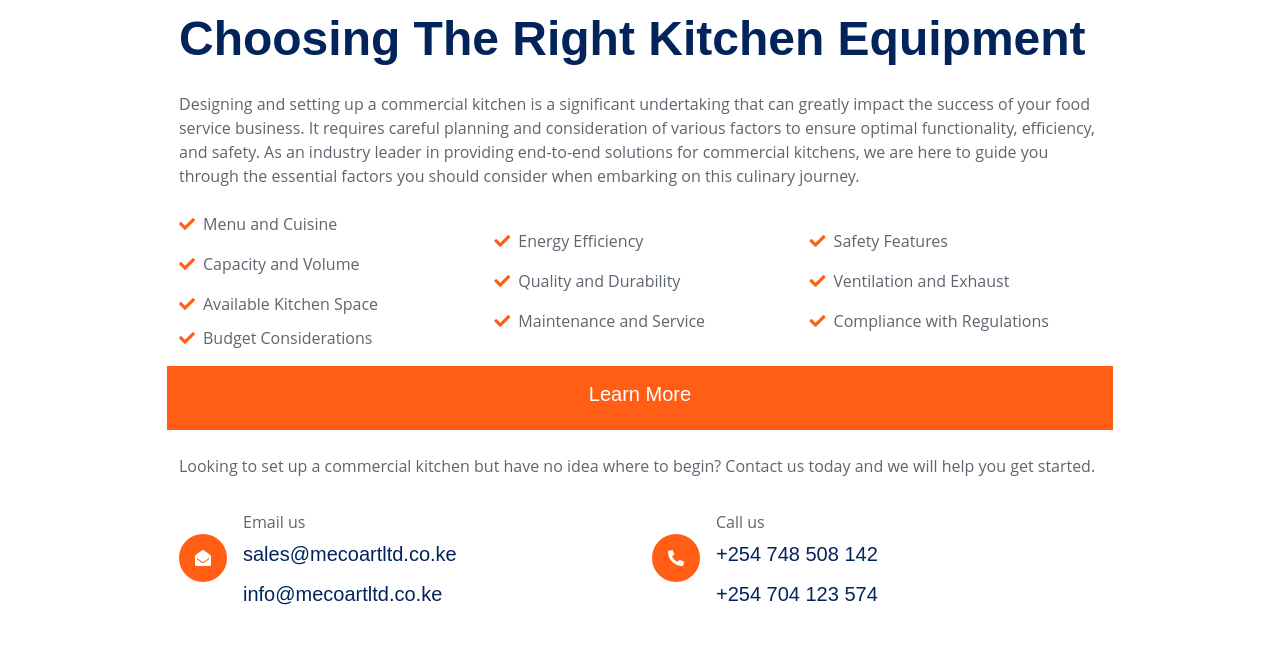
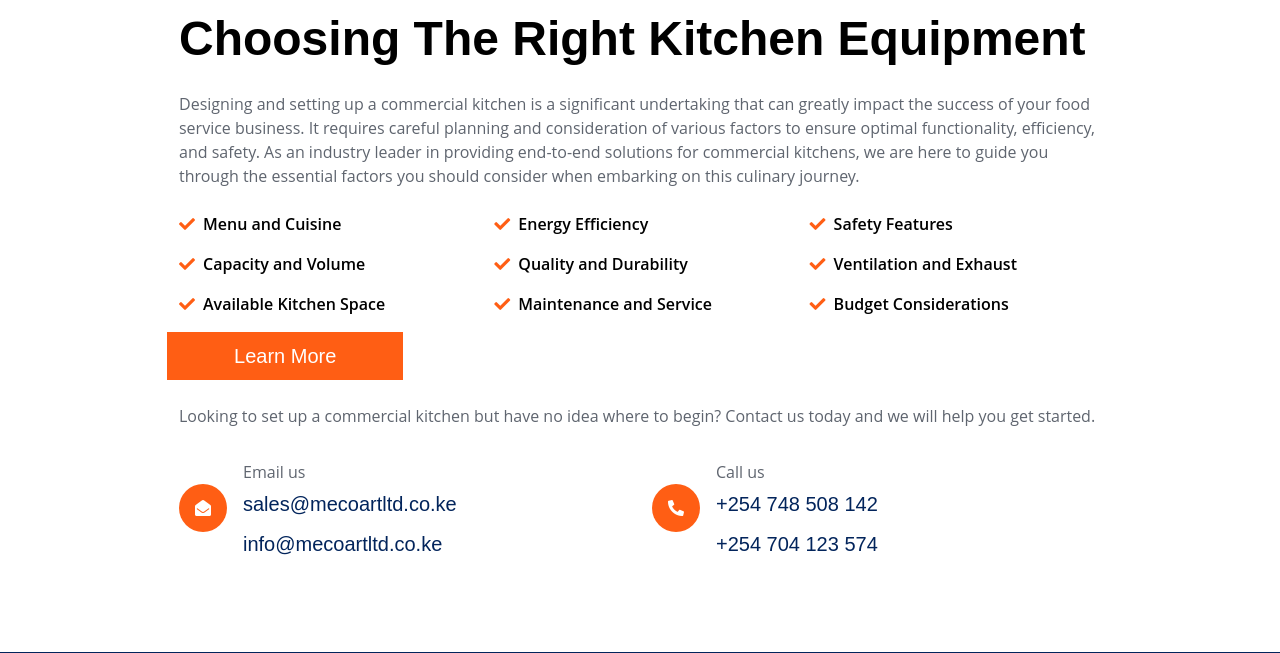
Before and after one commit to Konyuka/mecoart, a PHP site: page / in a window 1280 px wide. Shown: the part 939-1592 px from the top of the page. Run offline with PHP 8.4, Linux system fonts and the light colour scheme; some libraries are stand-ins or nearby versions.

Commit message:
git add night changes

```diff
--- a/css/style.css
+++ b/css/style.css
@@ -4,6 +4,22 @@
   --secondary: #5f656f;
   --light: #f5f5f5;
   --dark: #02245b;
+}
+
+.image-layer {
+    top: 0;
+    left: 0;
+    right: 0;
+    bottom: 0;
+    align-items: center;
+    background: linear-gradient(
+    to right,
+    rgba(2, 36, 91, 1) 0%,
+    rgba(2, 36, 91, 0) 100%
+  );
+    z-index: 1;
+    /* width: 100vw;
+    height: 100vh; */
 }
 
 .margin-top-text {
--- a/index.php
+++ b/index.php
@@ -142,7 +142,7 @@
                 </div>
                 <div class="col-lg-10 wow fadeIn" data-wow-delay="0.5s">
                     <p class="fw-medium text-uppercase text-primary mb-2">Get expert advice</p>
-                    <h1 class="display-5 mb-4">Choosing The Right Kitchen Equipment</h1>
+                    <h1 class="display-5 mb-4" style="color:black;">Choosing The Right Kitchen Equipment</h1>
                     <p class="mb-4">
                         Designing and setting up a commercial kitchen is a significant undertaking that can greatly
                         impact the
@@ -154,7 +154,7 @@
                         should
                         consider when embarking on this culinary journey.
                     </p>
-                    <div class="italic row align-items-center mb-4">
+                    <div class="italic row align-items-center mb-4" style="font-weight: 600; color:black;">
                         <!-- <div class="flex-shrink-0 bg-primary p-4">
                             <h1 class="display-2">6</h1>
                             <h5 class="text-white">Years of</h5>
@@ -163,11 +163,8 @@
                         <div class="col-lg-4 col-md-6 ms-0">
                             <p><i class="fa fa-check text-primary me-2"></i>Menu and Cuisine</p>
                             <p><i class="fa fa-check text-primary me-2"></i>Capacity and Volume</p>
-                            <p class="mb-0"><i class="fa fa-check text-primary me-2"></i>Available Kitchen Space
+                            <p><i class="fa fa-check text-primary me-2"></i>Available Kitchen Space
                             </p>
-                            <p style="margin-top:10px"><i class="fa fa-check text-primary me-2"></i>Budget
-                                Considerations</p>
-
                         </div>
                         <!-- <div class="flex-shrink-0 bg-primary p-4">
                             <h1 class="display-2">6</h1>
@@ -183,14 +180,18 @@
                         <div class="col-lg-4 col-md-6 ms-0" style="right:0;">
                             <p><i class="fa fa-check text-primary me-2"></i>Safety Features</p>
                             <p><i class="fa fa-check text-primary me-2"></i>Ventilation and Exhaust</p>
-                            <p><i class="fa fa-check text-primary me-2"></i>Compliance with Regulations</p>
+                            <p class="font-weight-bold"><i class="fa fa-check text-primary me-2"></i>Budget
+                                Considerations</p>
                         </div>
 
-                        <a href="choosing-the-right-kitchen-equipment.php" class="flex-shrink-0 bg-primary p-3"
-                            style="">
+                        <a href="choosing-the-right-kitchen-equipment.php"
+                            class="col-lg-3 flex-shrink-0 bg-primary py-1 px-5" style="">
+
+                            <div>
+                                <h5 class="mt-2 text-white text-center">Learn More
+                                </h5>
+                            </div>
                             <!-- <h1 class="display-2">6</h1> -->
-                            <h5 class="text-white text-center">Learn More
-                            </h5>
                         </a>
                     </div>
 
@@ -452,7 +453,7 @@
     <div class="container-xxl py-5">
         <div class="container">
             <div class="text-center mx-auto pb-4 wow fadeInUp" data-wow-delay="0.1s" style="max-width: 600px;">
-                <p class="fw-medium text-uppercase text-primary mb-2">Meco Art</p>
+                <p class="fw-medium text-uppercase text-primary mb-2">What we do</p>
                 <h1 class="display-5 mb-4">Our Services</h1>
             </div>
             <div class="row gy-5 gx-4">
--- a/products.php
+++ b/products.php
@@ -57,7 +57,7 @@
                                 </span>
                             </button>
                             <div class="position-relative overflow-hidden bg-light d-flex flex-column justify-content-center w-100 ps-4" style="height: 90px;">
-                                <h5>Wash Up Area</h5>
+                                <h5>Stainless Steel Sinks</h5>
                             </div>
                         </div>
                     </div>
@@ -76,7 +76,9 @@
                                 </span>
                             </button>
                             <div class="position-relative overflow-hidden bg-light d-flex flex-column justify-content-center w-100 ps-4" style="height: 90px;">
-                                <h5>Work Tables</h5>
+                                <h5>Stainless Steel Work Tables</h5>
+
+
                             </div>
                         </div>
                     </div>
```
Also changed, not shown: about.php (+61 -17 lines), img/ckr.jfif (added), img/falling45.png (renamed from img/falling4.png).
